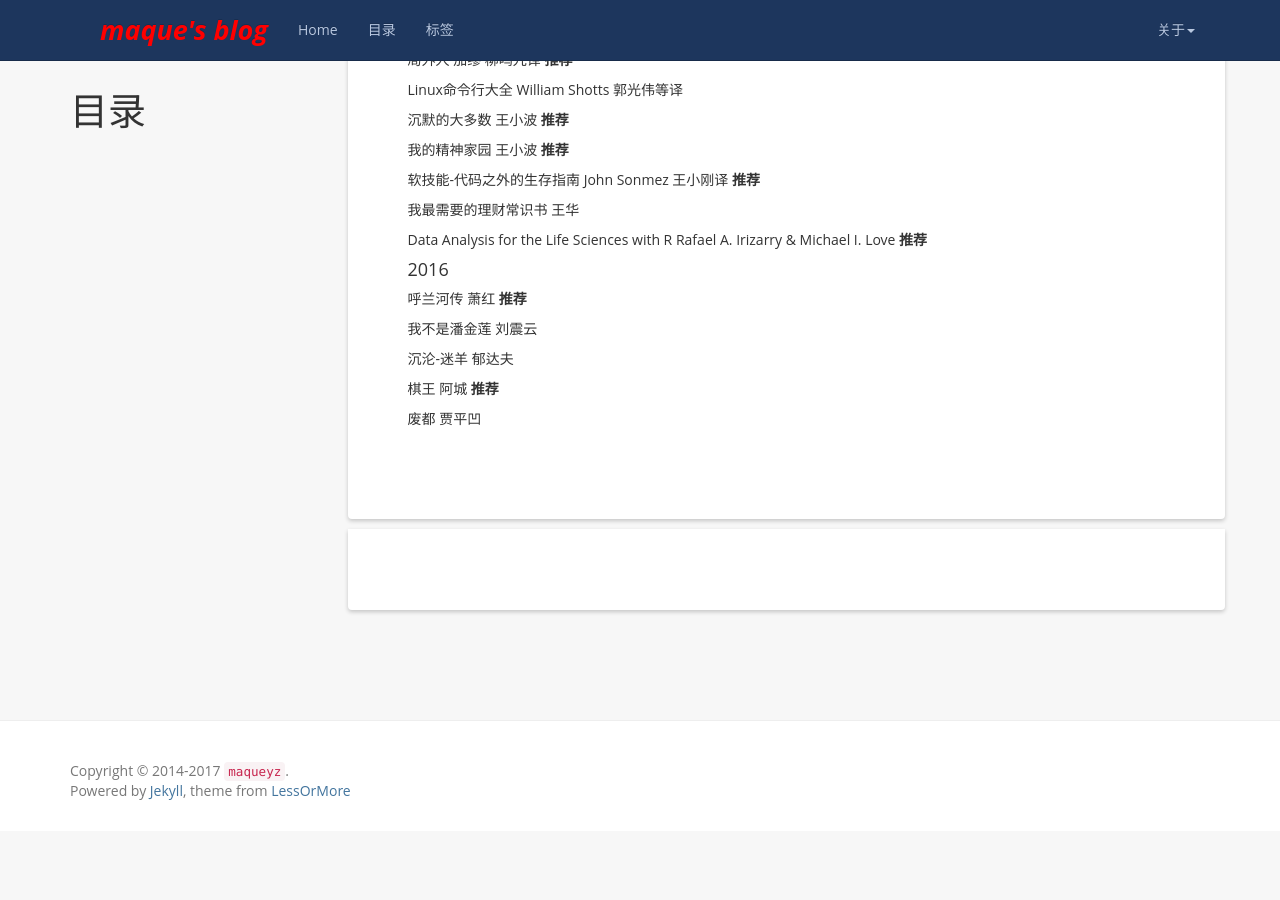
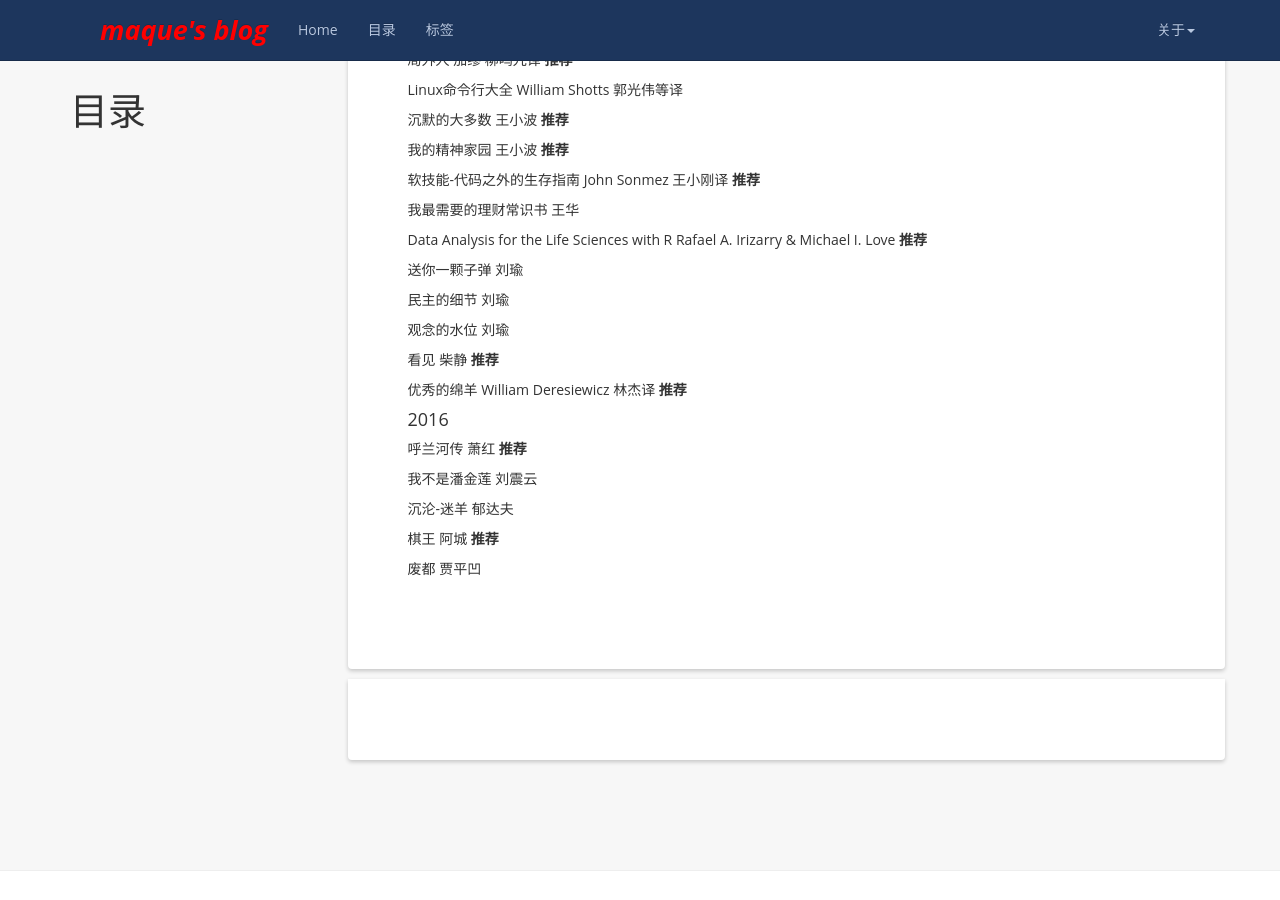
Before and after one commit to maqueredkop/maqueredkop.github.io, a Jekyll site: the page built from book.md, in a window 1280 px wide and 900 px high, scrolled down 940 px. Built offline with Jekyll 4.4.1, drawn with Linux system fonts in a browser that asks for light colours; nearby versions of some CDN libraries; comment, search, counter and statistics services are not loaded; before the commit the page ends 1771 px from its top, so only the background shows below that.

Commit message:
add new books

```diff
--- a/book.md
+++ b/book.md
@@ -69,6 +69,16 @@ Linux命令行大全  William Shotts  郭光伟等译
 
 Data Analysis for the Life Sciences with R  Rafael A. Irizarry & Michael I. Love  **推荐**
 
+送你一颗子弹  刘瑜
+
+民主的细节  刘瑜
+
+观念的水位  刘瑜
+
+看见  柴静  **推荐**
+
+优秀的绵羊  William Deresiewicz 林杰译  **推荐**
+
 #### 2016
 
 呼兰河传  萧红  **推荐**
```
